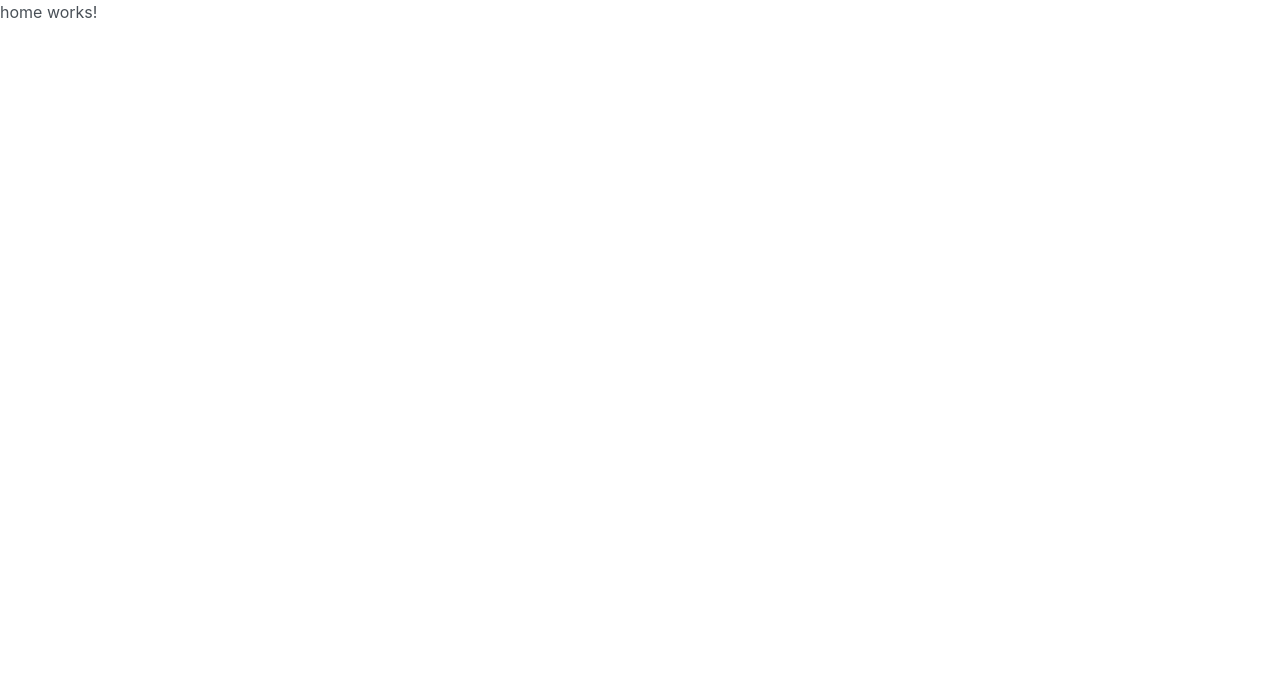
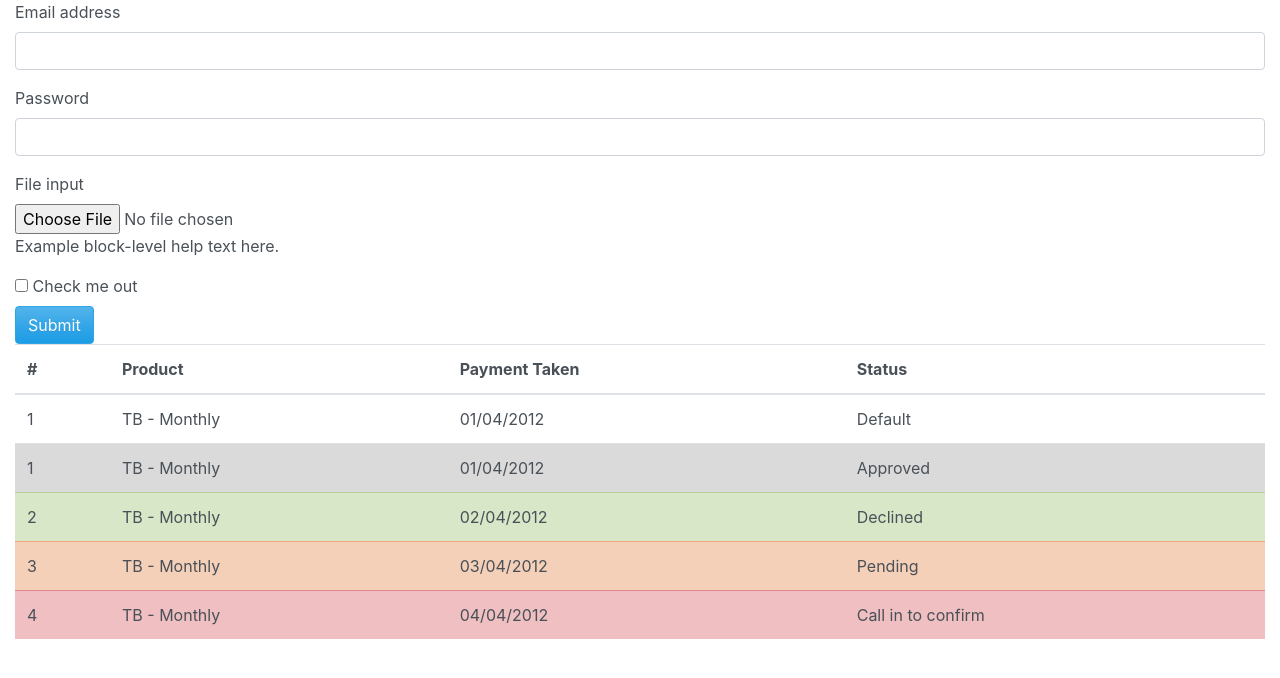
Before and after one commit to danielillofr/componentes, an Angular app: page /home in a window 1280 px wide. Shown: the top 678 px of the page. Built offline with nearby package versions, Linux system fonts and the light colour scheme.

Commit message:
Por tenerlo subido

```diff
--- a/src/app/components/home/home.component.css
+++ b/src/app/components/home/home.component.css
@@ -0,0 +1,14 @@
+.grid-container {
+    display: grid;
+    grid-template-columns: 1fr;
+    grid-template-rows: 1fr 1fr;
+    grid-template-areas: "Formulario" "Listado";
+}
+
+.Formulario {
+    grid-area: Formulario;
+}
+
+.Listado {
+    grid-area: Listado;
+}
--- a/src/app/components/home/home.component.html
+++ b/src/app/components/home/home.component.html
@@ -1,3 +1,144 @@
-<p>
-  home works!
-</p>
+<div class="grid-container">
+    <div class="Formulario">
+        <div class="container-fluid">
+            <div class="row">
+                <div class="col-md-12">
+                    <form role="form">
+                        <div class="form-group">
+
+                            <label for="exampleInputEmail1">
+                  Email address
+                </label>
+                            <input type="email" class="form-control" id="exampleInputEmail1" />
+                        </div>
+                        <div class="form-group">
+
+                            <label for="exampleInputPassword1">
+                  Password
+                </label>
+                            <input type="password" class="form-control" id="exampleInputPassword1" />
+                        </div>
+                        <div class="form-group">
+
+                            <label for="exampleInputFile">
+                  File input
+                </label>
+                            <input type="file" class="form-control-file" id="exampleInputFile" />
+                            <p class="help-block">
+                                Example block-level help text here.
+                            </p>
+                        </div>
+                        <div class="checkbox">
+
+                            <label>
+                  <input type="checkbox" /> Check me out
+                </label>
+                        </div>
+                        <button type="submit" class="btn btn-primary">
+                Submit
+              </button>
+                    </form>
+                </div>
+            </div>
+        </div>
+
+    </div>
+    <div class="Listado">
+        <div class="container-fluid">
+            <div class="row">
+                <div class="col-md-12">
+                    <table class="table">
+                        <thead>
+                            <tr>
+                                <th>
+                                    #
+                                </th>
+                                <th>
+                                    Product
+                                </th>
+                                <th>
+                                    Payment Taken
+                                </th>
+                                <th>
+                                    Status
+                                </th>
+                            </tr>
+                        </thead>
+                        <tbody>
+                            <tr>
+                                <td>
+                                    1
+                                </td>
+                                <td>
+                                    TB - Monthly
+                                </td>
+                                <td>
+                                    01/04/2012
+                                </td>
+                                <td>
+                                    Default
+                                </td>
+                            </tr>
+                            <tr class="table-active">
+                                <td>
+                                    1
+                                </td>
+                                <td>
+                                    TB - Monthly
+                                </td>
+                                <td>
+                                    01/04/2012
+                                </td>
+                                <td>
+                                    Approved
+                                </td>
+                            </tr>
+                            <tr class="table-success">
+                                <td>
+                                    2
+                                </td>
+                                <td>
+                                    TB - Monthly
+                                </td>
+                                <td>
+                                    02/04/2012
+                                </td>
+                                <td>
+                                    Declined
+                                </td>
+                            </tr>
+                            <tr class="table-warning">
+                                <td>
+                                    3
+                                </td>
+                                <td>
+                                    TB - Monthly
+                                </td>
+                                <td>
+                                    03/04/2012
+                                </td>
+                                <td>
+                                    Pending
+                                </td>
+                            </tr>
+                            <tr class="table-danger">
+                                <td>
+                                    4
+                                </td>
+                                <td>
+                                    TB - Monthly
+                                </td>
+                                <td>
+                                    04/04/2012
+                                </td>
+                                <td>
+                                    Call in to confirm
+                                </td>
+                            </tr>
+                        </tbody>
+                    </table>
+                </div>
+            </div>
+        </div>
+    </div>
+</div>
```
